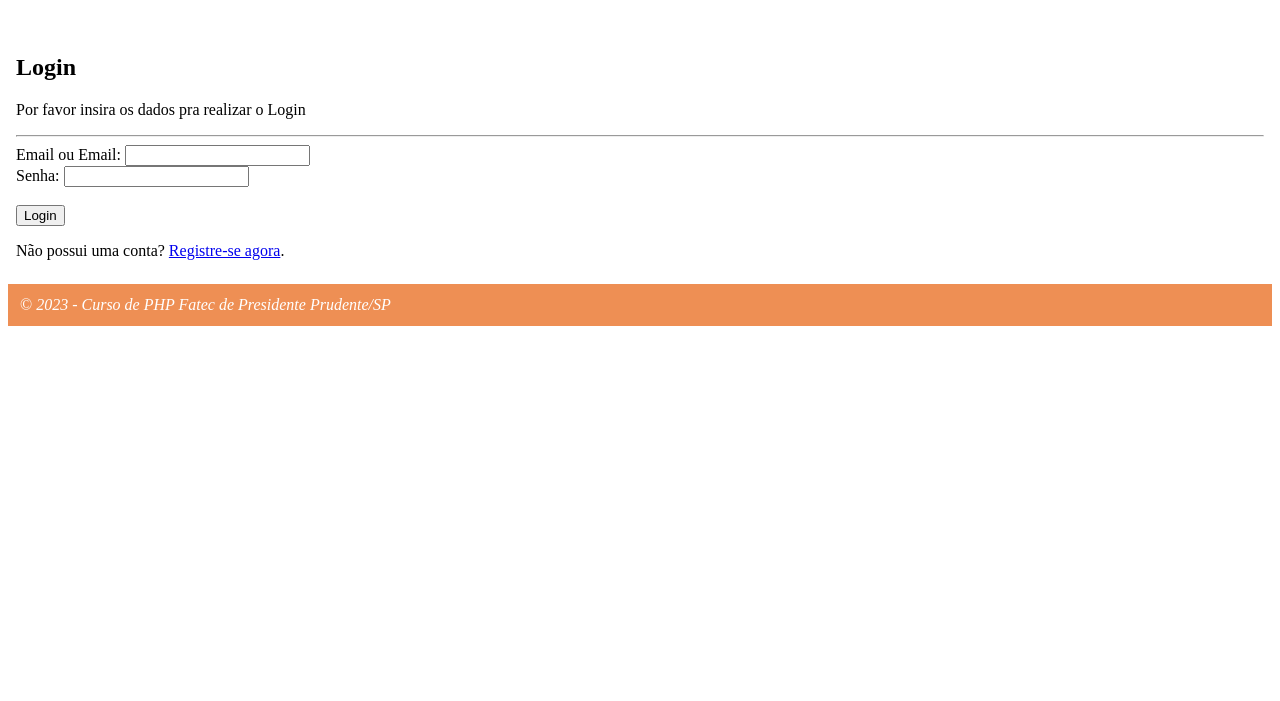
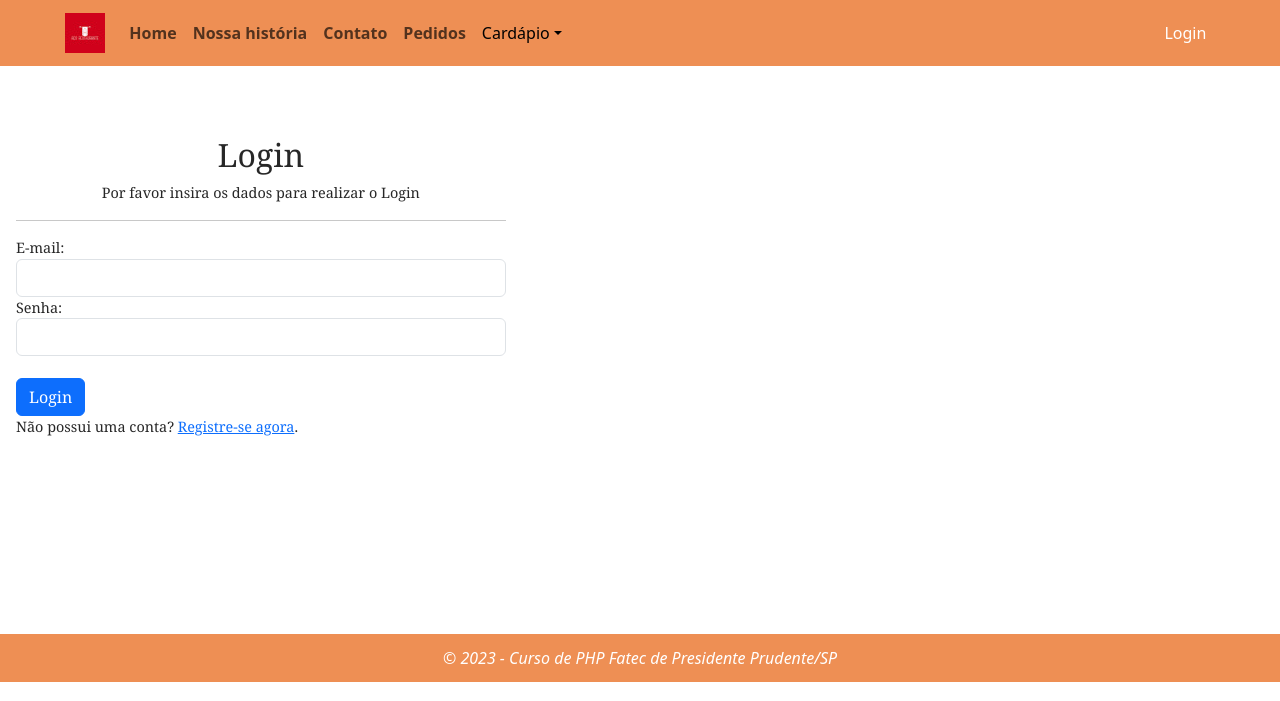
Before and after one commit to brendonfeitosa/Projeto_PHP_2Bimestre, a PHP site: page /login.php in a window 1280 px wide. Shown: the top 701 px of the page. Run offline with PHP 8.4, Linux system fonts and the light colour scheme.

Commit message:
header ,footer, styles

```diff
--- a/arquivos_site/CSS/styles.css
+++ b/arquivos_site/CSS/styles.css
@@ -1,12 +1,3 @@
-/* .bgg {
-    background-color: red;
-} */
-
-/* .centralizar {
-
-    margin-left: auto;
-    margin-right: auto;
-} */
 
 .reset_decor {
 
@@ -48,22 +39,11 @@ a .reset_decor:hover {
 
 
 .img_card{
-    /* display: block; */
-   /*  display: table; */
-   /* flex-direction: row; */
-   /*  width: 300px;
-    padding: 20px;
-    margin-left: -15px;
-    margin-right: 200px;
-    margin-bottom: -7px;
-    margin-top: -4px;
-    max-width: 14000px;  */
-
     max-height: 180px;
-align-self: center;
+    align-self: center;
     width: 240px;
     height: 254px;
-border-radius:8px;
+    border-radius:8px;
     object-fit: cover;
 
 }
@@ -88,16 +68,6 @@ border-radius:8px;
     margin-top: 100%;
     background-color:"#fffdd";
 }
-/* .carousel-inner > .carousel-item > img{
-    width: 400px;
-    height: 500px;
-    margin-left: 3px;
-    margin-right: 4px;
-    margin-bottom: 50px;
-    margin-top: 100px;
-    color: #ee8f54;
- }  */
-
 .text> .text-center{
     color: #e91a0b;
     margin-top: 40px;
@@ -105,18 +75,9 @@ border-radius:8px;
     font-family: Cambria, Cochin, Georgia, Times, 'Times New Roman', serif;
     font-size: 250%;
 }
-/*  .col>.card >.img{
-    border-bottom: #95a2ad;
-    border-radius: 6x;
-} */
-/* .col{
-    margin-right: 4px;
-    margin-bottom: 50px;
-    margin-top: 100px;
-} */
 .text > {
     color: #e91a0b;
-   /*  margin-top: 1000px;
+   /*margin-top: 1000px;
     margin-bottom: 1000px; */
     font-family: Cambria, Cochin, Georgia, Times, 'Times New Roman', serif;
     font-size: 250%;
@@ -130,6 +91,8 @@ border-radius:8px;
     margin-bottom: 9px;
     margin-top: -100px;
     object-fit: cover;
+    margin-left: auto;
+    margin-right: auto;
 
 }
 .imagem {
@@ -172,8 +135,20 @@ border-radius:8px;
 .demo{
     margin-bottom: 12px;
 }
+.login{
+    color: #111111e7;
+    font-family: Cambria, Cochin, Georgia, Times, 'Times New Roman', serif;
+    font-size: 90%;
+    padding: 8px;
+    width: 40%;
+    margin-bottom: 13%;
 
-.recuo_menu{
 
-width: 85%;
 }
+.regist{
+    color: #111111e7;
+    font-family: Cambria, Cochin, Georgia, Times, 'Times New Roman', serif;
+    font-size: 90%;
+    padding: 8px;
+    width: 40%;
+}
--- a/arquivos_site/header.inc.php
+++ /dev/null
@@ -1,16 +0,0 @@
-<?php
-
-
-?>
-<!doctype html>
-<html lang="pt-br">
-
-<head>
-    <meta charset="utf-8">
-    <meta name="viewport" content="width=device-width, initial-scale=1">
-    <title>Bootstrap demo</title>
-   <!--  <link href="https://cdn.jsdelivr.net/npm/bootstrap@5.3.0-alpha3/dist/css/bootstrap.min.css" rel="stylesheet" integrity="sha384-KK94CHFLLe+nY2dmCWGMq91rCGa5gtU4mk92HdvYe+M/SXH301p5ILy+dN9+nJOZ" crossorigin="anonymous"> -->
-    <link rel="stylesheet" href="bootstrap-5.3.0-alpha3-dist/css/bootstrap-grid.min.css" />
-</head>
-
-<body>
--- a/arquivos_site/header.php
+++ b/arquivos_site/header.php
@@ -1,5 +1,5 @@
 <?php session_start();
-require_once("utils/connetion.php");
+require_once("./utils/connetion.php");
 ?>
 <!doctype html>
 <html lang="pt-br">
@@ -10,11 +10,11 @@ require_once("utils/connetion.php");
     <meta name="viewport" content="width=device-width, initial-scale=1">
     <title>Fatec Food</title>
     <link href="https://cdn.jsdelivr.net/npm/bootstrap@5.3.0-alpha3/dist/css/bootstrap.min.css" rel="stylesheet" integrity="sha384-KK94CHFLLe+nY2dmCWGMq91rCGa5gtU4mk92HdvYe+M/SXH301p5ILy+dN9+nJOZ" crossorigin="anonymous">
-
+    <link rel="shortcut icon" href="./img/favicon.ico" />
     <link rel="stylesheet" href="./CSS/styles.css" />
 </head>
 
-<body>
+<body >
     <!-- navbar -->
 
     <br><br><br><br>
--- a/arquivos_site/login.php
+++ b/arquivos_site/login.php
@@ -1,5 +1,5 @@
 <?php
-require("./header.inc.php");
+require("./header.php");
 require_once("utils/connetion.php");
 
 
@@ -56,20 +56,22 @@ if ($_SERVER['REQUEST_METHOD'] == 'POST') {
 }
 ?>
 
-<body>
+
     <main class="p-2"><br />
         <span><?= $login_err ?></span>
-        <h2>Login</h2>
-        <p>Por favor insira os dados pra realizar o Login</p>
+        <div class="login">
+        <h2 class="text-center">Login</h2>
+        <p  class="text-center">Por favor insira os dados para realizar o Login</p>
+        <div>
         <hr>
-        <section class="form_login">
+        <section class="form_login>
             <form ation="<?php echo htmlspecialchars($_SERVER["PHP_SELF"]); ?>" method="post">
                 <div class="form-group">
-                    <label>Email ou Email:</label>
+                    <label>E-mail:</label>
                     <input type="text" name="username" required class="form-control">
                     <span class="invalid-feedback"></span>
                 </div>
-                <div class="form-group">
+                <div class="form-group ">
                     <label>Senha:</label>
                     <input type="password" name="senha" required class="form-control">
                     <span class="invalid-feedback"></span>
--- a/arquivos_site/utils/connetion.php
+++ b/arquivos_site/utils/connetion.php
@@ -1,7 +1,7 @@
 <?php
   define('DB_HOST','localhost');
   define('DB_USER','root');
-  define('DB_PASSWORD','ander22pa');
+  define('DB_PASSWORD','');
   define('DB_NAME','bd_resto');
   $conn = mysqli_connect(DB_HOST,DB_USER,DB_PASSWORD,DB_NAME);
 
```
Also changed, not shown: arquivos_site/cadastro.php (+6 -2 lines), arquivos_site/pedidos.php (+5 -6 lines), arquivos_site/img/favicon.ico (added).
